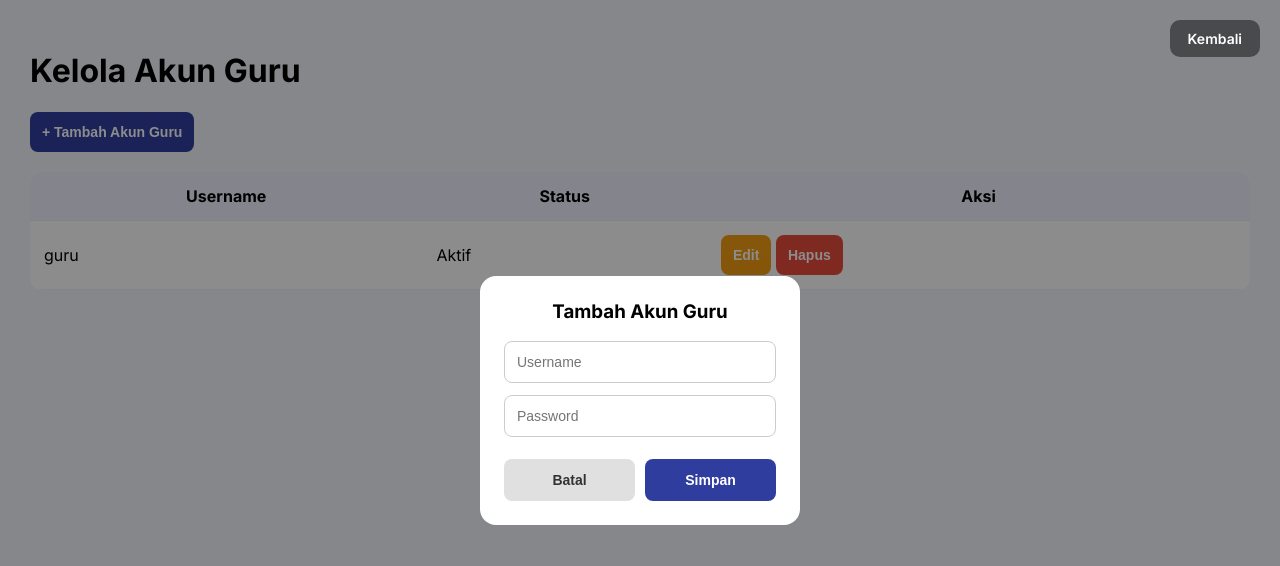
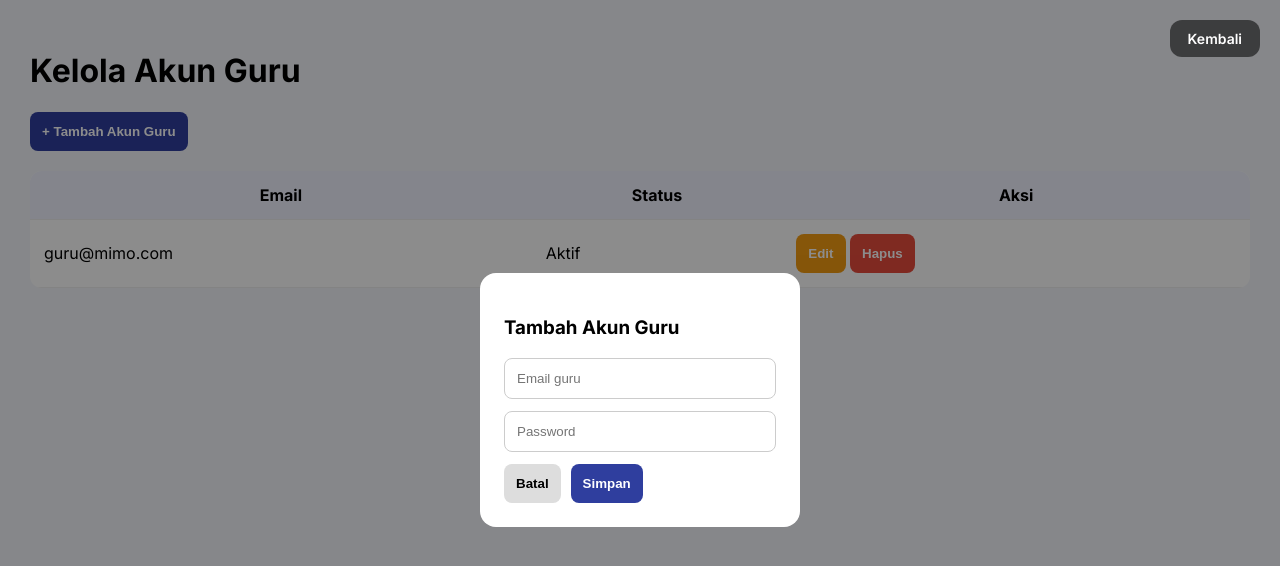
Before and after one commit to adibaproject/project-apsi, a plain HTML site: page kelola-akun-guru.html in a window 1280 px wide. Both pictures are taken after a click on the button "+ Tambah Akun Guru". Drawn offline with Linux system fonts and the light colour scheme.

Commit message:
fix login guru undefined email netlify

```diff
--- a/kelola-akun-guru.html
+++ b/kelola-akun-guru.html
@@ -16,36 +16,24 @@ body{
   background:#f4f6fb;
 }
 
-.container{
-  padding:30px;
-}
+.container{ padding:30px; }
 
-/* TOMBOL KEMBALI (HITAM TRANSPARAN) */
 .back-btn{
   position:fixed;
   top:20px;
   right:20px;
   padding:10px 18px;
-  background:rgba(0,0,0,0.45);
+  background:rgba(0,0,0,0.55);
   color:#fff;
   text-decoration:none;
-  border-radius:10px;
+  border-radius:12px;
   font-weight:600;
   font-size:14px;
   backdrop-filter: blur(4px);
   z-index:9999;
-  transition:transform 0.2s ease, background 0.2s ease;
+  transition:.2s;
 }
-
-.back-btn:hover{
-  transform:scale(1.08);
-  background:rgba(0,0,0,0.65);
-}
-
-/* HEADER */
-.top-bar{
-  margin-bottom:20px;
-}
+.back-btn:hover{ transform:scale(1.08); }
 
 button{
   padding:12px;
@@ -53,14 +41,13 @@ button{
   border-radius:8px;
   cursor:pointer;
   font-weight:600;
-  font-size:14px;
 }
 
 .btn-primary{ background:#2f3e9e; color:#fff; }
 .btn-danger{ background:#e74c3c; color:#fff; }
 .btn-warning{ background:#f39c12; color:#fff; }
 .btn-success{ background:#27ae60; color:#fff; }
-.btn-cancel{ background:#e0e0e0; color:#333; }
+.btn-cancel{ background:#ddd; }
 
 table{
   width:100%;
@@ -75,11 +62,8 @@ th,td{
   border-bottom:1px solid #eee;
 }
 
-th{
-  background:#f0f2ff;
-}
+th{ background:#f0f2ff; }
 
-/* MODAL */
 .modal{
   display:none;
   position:fixed;
@@ -96,29 +80,17 @@ th{
   border-radius:16px;
 }
 
-.modal-content h3{
-  margin:0 0 18px;
-  text-align:center;
-}
-
 .modal-content input{
   width:100%;
   padding:12px;
   margin-bottom:12px;
   border-radius:8px;
   border:1px solid #ccc;
-  font-size:14px;
 }
 
 .modal-footer{
   display:flex;
   gap:10px;
-  margin-top:10px;
-}
-
-.modal-footer button{
-  flex:1;
-  height:42px;
 }
 </style>
 </head>
@@ -128,18 +100,14 @@ th{
 <a href="dashboard-admin.html" class="back-btn">Kembali</a>
 
 <div class="container">
-
-  <div class="top-bar">
-    <h1>Kelola Akun Guru</h1>
-  </div>
-
+  <h1>Kelola Akun Guru</h1>
   <button class="btn-primary" onclick="openTambah()">+ Tambah Akun Guru</button>
   <br><br>
 
   <table>
     <thead>
       <tr>
-        <th>Username</th>
+        <th>Email</th>
         <th>Status</th>
         <th>Aksi</th>
       </tr>
@@ -148,12 +116,11 @@ th{
   </table>
 </div>
 
-<!-- MODAL -->
 <div class="modal" id="modalGuru">
   <div class="modal-content">
     <h3 id="modalTitle"></h3>
 
-    <input id="username" placeholder="Username">
+    <input id="email" placeholder="Email guru">
     <input id="password" type="password" placeholder="Password">
 
     <div class="modal-footer">
@@ -166,9 +133,10 @@ th{
 <script>
 let editIndex = null;
 
+/* AUTO SEED BIAR NETLIFY AMAN */
 if(!localStorage.getItem("guruAccounts")){
   localStorage.setItem("guruAccounts", JSON.stringify([
-    { username:"guru", password:"gurumimo123", aktif:true }
+    { email:"guru@mimo.com", password:"123", aktif:true }
   ]));
 }
 
@@ -176,14 +144,12 @@ const getData = () => JSON.parse(localStorage.getItem("guruAccounts"));
 const saveData = d => localStorage.setItem("guruAccounts", JSON.stringify(d));
 
 function render(){
-  const tbody = document.getElementById("guruTable");
-  tbody.innerHTML = "";
-
+  guruTable.innerHTML = "";
   getData().forEach((g,i)=>{
-    tbody.innerHTML += `
+    guruTable.innerHTML += `
     <tr>
-      <td>${g.username}</td>
-      <td>${g.aktif ? "Aktif" : "Terhapus"}</td>
+      <td>${g.email}</td>
+      <td>${g.aktif ? "Aktif" : "Nonaktif"}</td>
       <td>
         ${g.aktif
           ? `<button class="btn-warning" onclick="openEdit(${i})">Edit</button>
@@ -196,57 +162,44 @@ function render(){
 }
 
 function openTambah(){
-  editIndex = null;
-  modalTitle.innerText = "Tambah Akun Guru";
-  username.value = "";
-  password.value = "";
-  modalGuru.style.display = "flex";
+  editIndex=null;
+  modalTitle.innerText="Tambah Akun Guru";
+  email.value="";
+  password.value="";
+  modalGuru.style.display="flex";
 }
 
 function openEdit(i){
-  const g = getData()[i];
-  editIndex = i;
-  modalTitle.innerText = "Edit Akun Guru";
-  username.value = g.username;
-  password.value = g.password;
-  modalGuru.style.display = "flex";
+  const g=getData()[i];
+  editIndex=i;
+  modalTitle.innerText="Edit Akun Guru";
+  email.value=g.email;
+  password.value=g.password;
+  modalGuru.style.display="flex";
 }
 
-function closeModal(){
-  modalGuru.style.display = "none";
-}
+function closeModal(){ modalGuru.style.display="none"; }
 
 function simpan(){
-  if(!username.value || !password.value){
-    alert("Username dan password wajib diisi");
+  if(!email.value || !password.value){
+    alert("Email & password wajib diisi");
     return;
   }
 
-  const data = getData();
-  const obj = { username:username.value, password:password.value, aktif:true };
+  const data=getData();
+  const obj={ email:email.value.toLowerCase(), password:password.value, aktif:true };
 
-  editIndex === null
+  editIndex===null
     ? data.push(obj)
-    : data[editIndex] = {...data[editIndex], ...obj};
+    : data[editIndex]={...data[editIndex], ...obj};
 
   saveData(data);
   closeModal();
   render();
 }
 
-function hapus(i){
-  const d=getData();
-  d[i].aktif=false;
-  saveData(d);
-  render();
-}
-
-function restore(i){
-  const d=getData();
-  d[i].aktif=true;
-  saveData(d);
-  render();
-}
+function hapus(i){ const d=getData(); d[i].aktif=false; saveData(d); render(); }
+function restore(i){ const d=getData(); d[i].aktif=true; saveData(d); render(); }
 
 render();
 </script>
```
